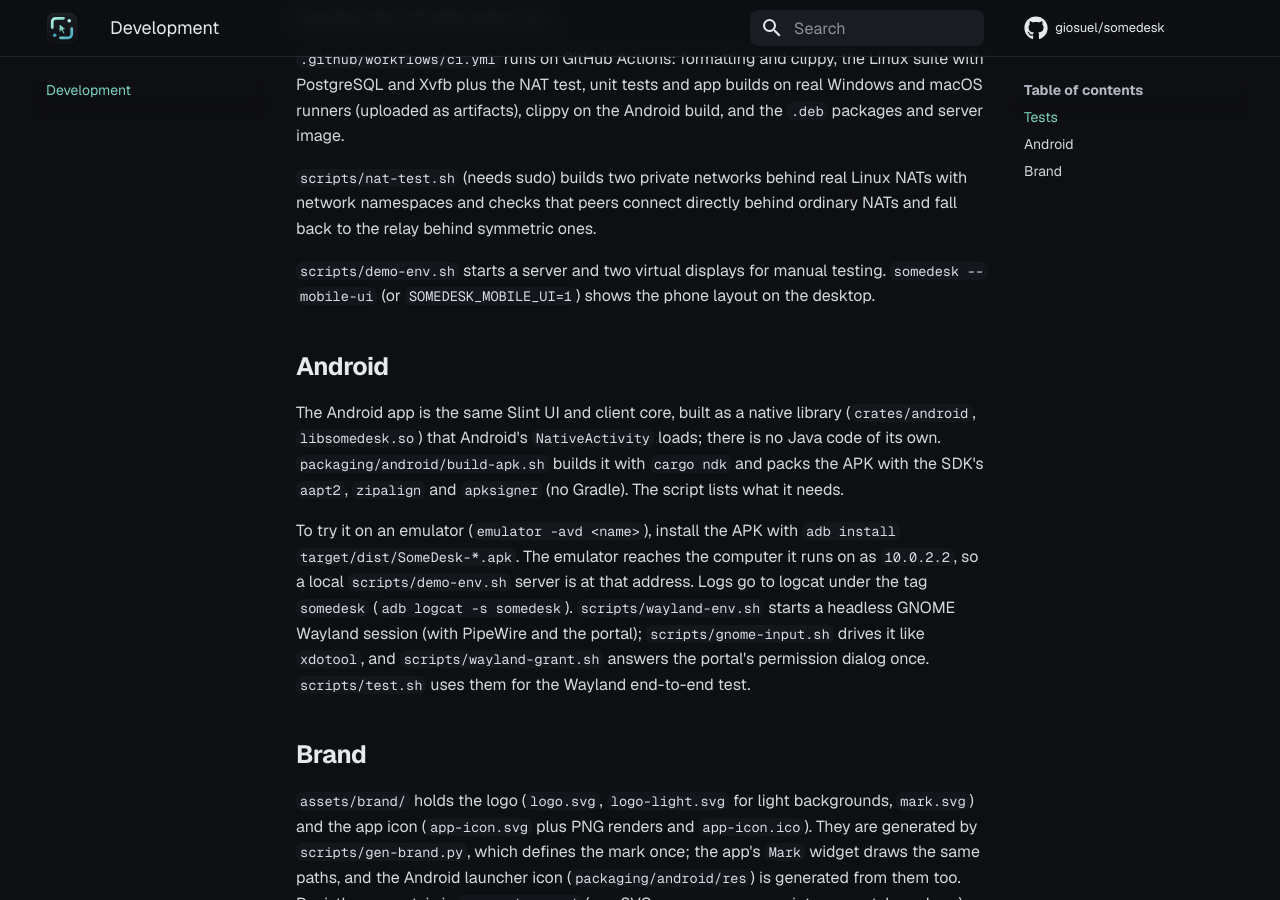
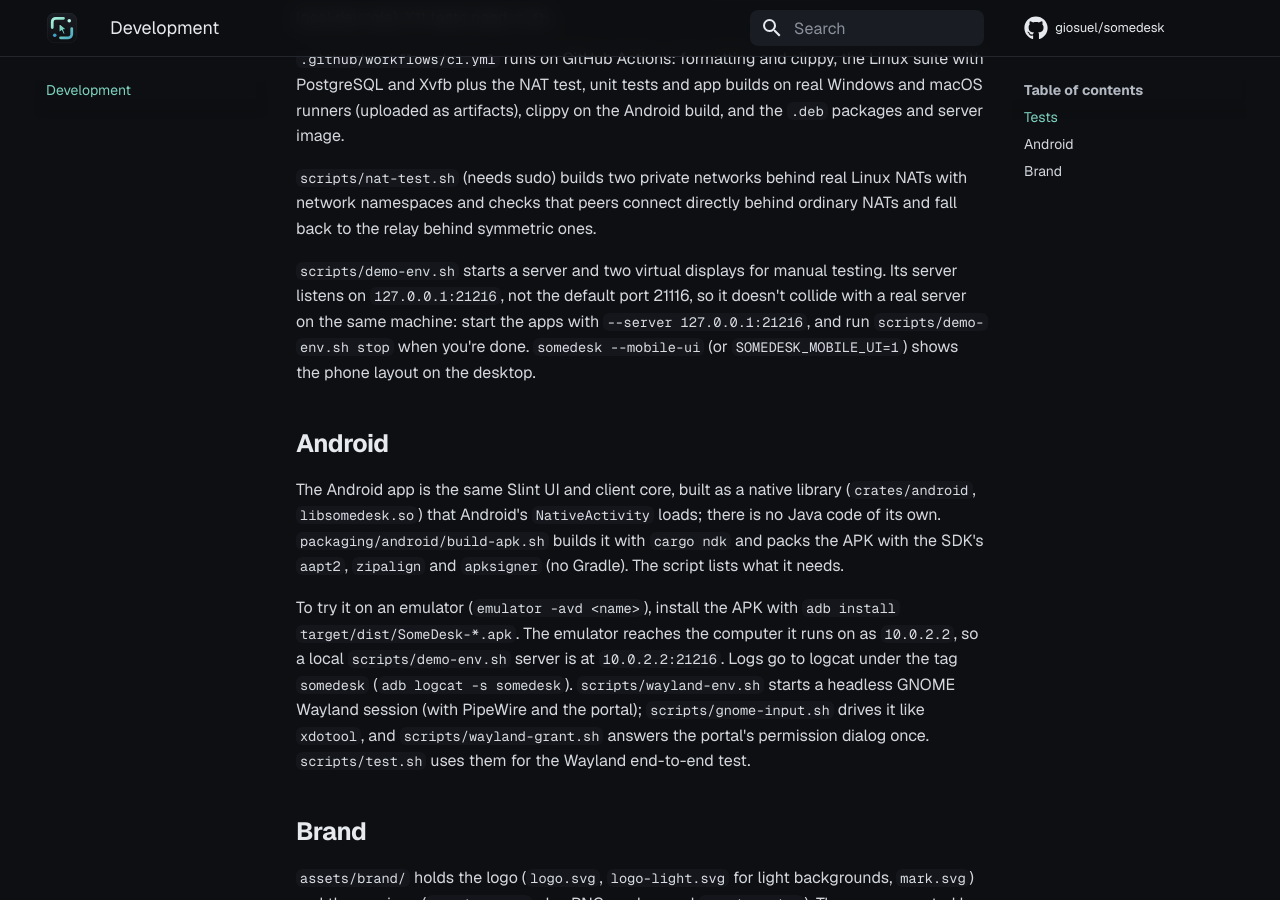
Before and after one commit to giosuel/somedesk, an MkDocs documentation site: the page built from docs/development.md, in a window 1280 px wide and 900 px high, scrolled down 393 px. Built offline with MkDocs 1.6.1 and Material for MkDocs 9.7.7, drawn with Linux system fonts in a browser that asks for light colours; comment, search, counter and statistics services are not loaded.

Commit message:
demo-env: run the demo server on port 21216
The demo server took 127.0.0.1:21116, the port a real server uses, so a
demo left running blocked a SomeDesk container on the same machine from
publishing its port ("address already in use"). It now listens on
21216 (SOMEDESK_DEMO_PORT), prints the address to start the apps with,
and fails with a hint if the server doesn't start.

Co-Authored-By: Claude Opus 5.5 <noreply@anthropic.com>
Claude-Session: https://claude.ai/code/session_01XQbrhxuWjfqVxjkGHBXazk

```diff
--- a/docs/development.md
+++ b/docs/development.md
@@ -18,7 +18,10 @@ image.
 network namespaces and checks that peers connect directly behind ordinary NATs and fall back to the
 relay behind symmetric ones.
 
-`scripts/demo-env.sh` starts a server and two virtual displays for manual testing.
+`scripts/demo-env.sh` starts a server and two virtual displays for manual testing. Its server
+listens on `127.0.0.1:21216`, not the default port 21116, so it doesn't collide with a real
+server on the same machine: start the apps with `--server 127.0.0.1:21216`, and run
+`scripts/demo-env.sh stop` when you're done.
 `somedesk --mobile-ui` (or `SOMEDESK_MOBILE_UI=1`) shows the phone layout on the desktop.
 
 ## Android
@@ -30,7 +33,7 @@ SDK's `aapt2`, `zipalign` and `apksigner` (no Gradle). The script lists what it
 
 To try it on an emulator (`emulator -avd <name>`), install the APK with
 `adb install target/dist/SomeDesk-*.apk`. The emulator reaches the computer it runs on as
-`10.0.2.2`, so a local `scripts/demo-env.sh` server is at that address. Logs go to logcat under
+`10.0.2.2`, so a local `scripts/demo-env.sh` server is at `10.0.2.2:21216`. Logs go to logcat under
 the tag `somedesk` (`adb logcat -s somedesk`).
 `scripts/wayland-env.sh` starts a headless GNOME Wayland session (with PipeWire and the portal);
 `scripts/gnome-input.sh` drives it like `xdotool`, and `scripts/wayland-grant.sh` answers the
```
Also changed, not shown: 1 other file.
